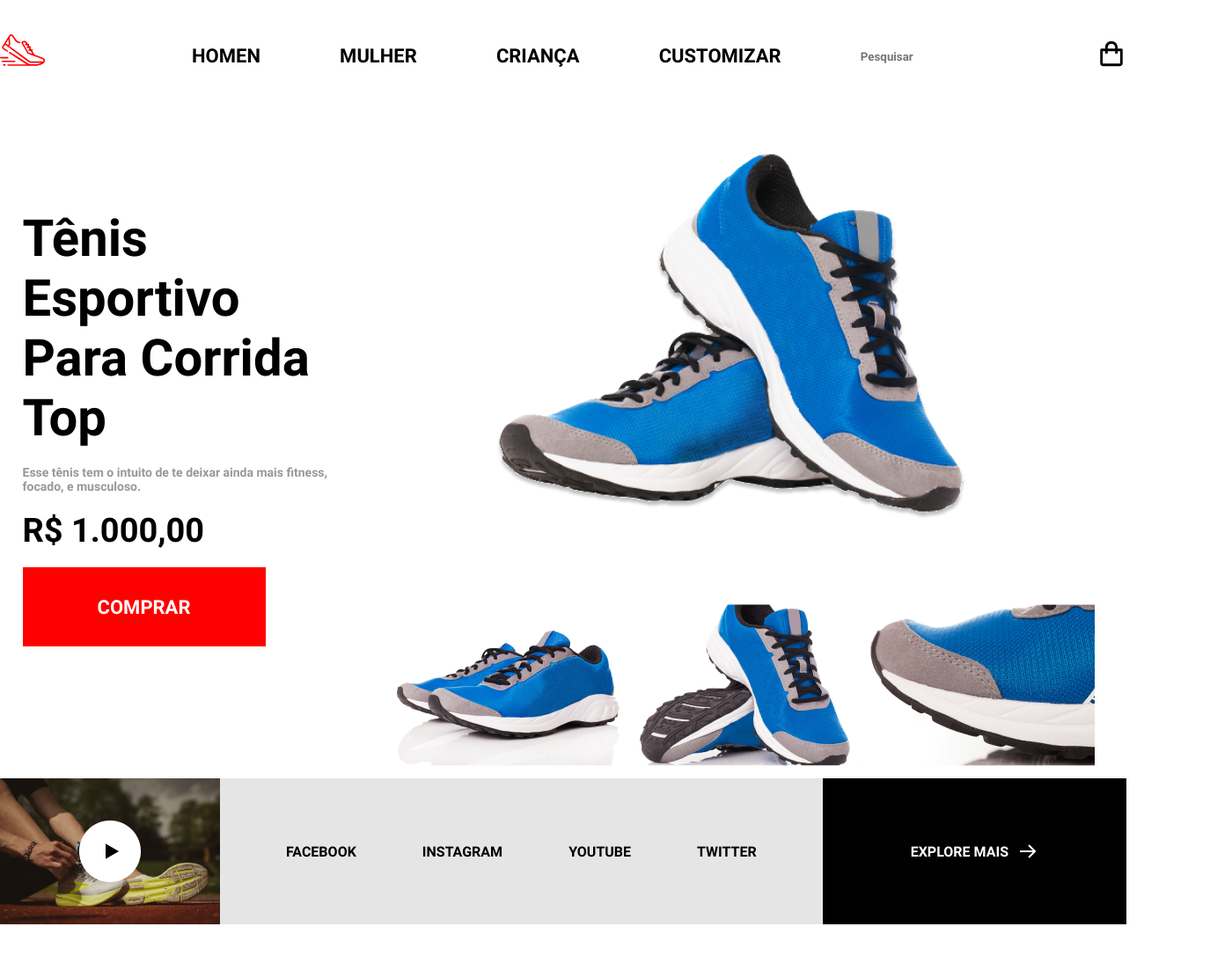
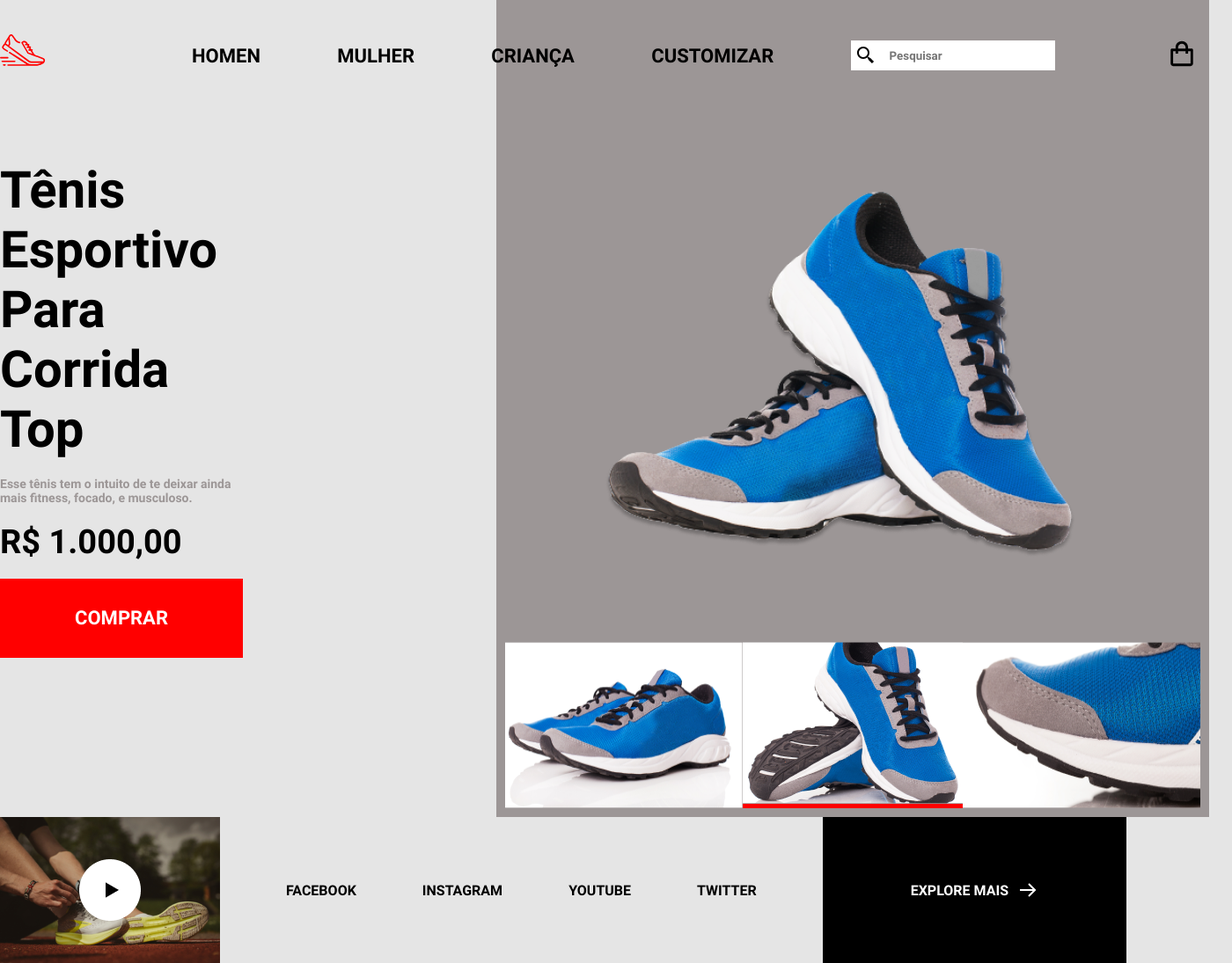
Before and after one commit to thuliomartins/rocketshoes, a plain HTML site: page src/index.html in a window 1280 px wide. Shown: the whole page at 88% size, 1400 px wide, since content can reach past the window. Before the commit the page ends 1051 px from the top, so only its background shows below. Drawn offline with Linux system fonts and the light colour scheme.

Commit message:
Alterando o posicionamento do Header

```diff
--- a/src/index.html
+++ b/src/index.html
@@ -26,12 +26,13 @@
                 <li>
                     <a href="#">customizar</a>
                 </li>
-                <li>
-                    <input type="text" placeholder="Pesquisar">
+                <li style="background-color: #fff; display: flex; align-items: center;">
+                    <img src="assets/icon-search.svg" style="padding: 5px;">
+                    <input type="text" id="search" placeholder="Pesquisar">
                 </li>
                 <li>
                     <a href="#">
-                        <img src="assets/icon-bag.svg">
+                        <img src="assets/icon-bag.svg" style="padding: 40px;">
                     </a>
                 </li>
             </ul>
@@ -45,12 +46,12 @@
             <button id="buy">comprar</button>
         </section>
         <section id="product-photos">
-            <div style="display: flex; justify-content: center;">
+            <div style="display: flex; justify-content: center; padding-top: 200px;" >
                 <img src="assets/tenis-1-ampliado.png">
             </div>
-            <div style="padding: 10px;">
+            <div style="display: flex; justify-content: space-around; padding: 10px;">
                 <img src="assets/tenis-1-galeria.png">
-                <img src="assets/tenis-2-galeria.png">
+                <img src="assets/tenis-2-galeria.png" style="border-bottom: 5px solid #FF0000;">
                 <img src="assets/tenis-3-galeria.png">
             </div>
         </section>
--- a/src/style.css
+++ b/src/style.css
@@ -12,7 +12,14 @@
 }
 
 body {
-    max-width: 1320px;
+    max-width: 1400px;
+    margin: 0 auto;
+    background-color: #E5E5E5;
+}
+
+header {
+    position: absolute;
+    max-width: 1400px;
     margin: 0 auto;
 }
 
@@ -45,9 +52,16 @@ nav div img {
     color: #000;
 }
 
+#search {
+    height: 30px;
+    border-radius: 4px;
+    padding: 10px;
+}
+
 main {
     display: flex;
     justify-content: space-around;
+    gap: 288px;
     align-items: center;
 }
 
@@ -81,11 +95,11 @@ main {
 }
 
 #product-photos {
-    margin-top: 70px;
+    background-color: #9C9696;
+    width: 100vw;
 }
 
 footer {
-    background-color: #E5E5E5;
     display: flex;
     justify-content: space-between;
     align-items: center;
```
